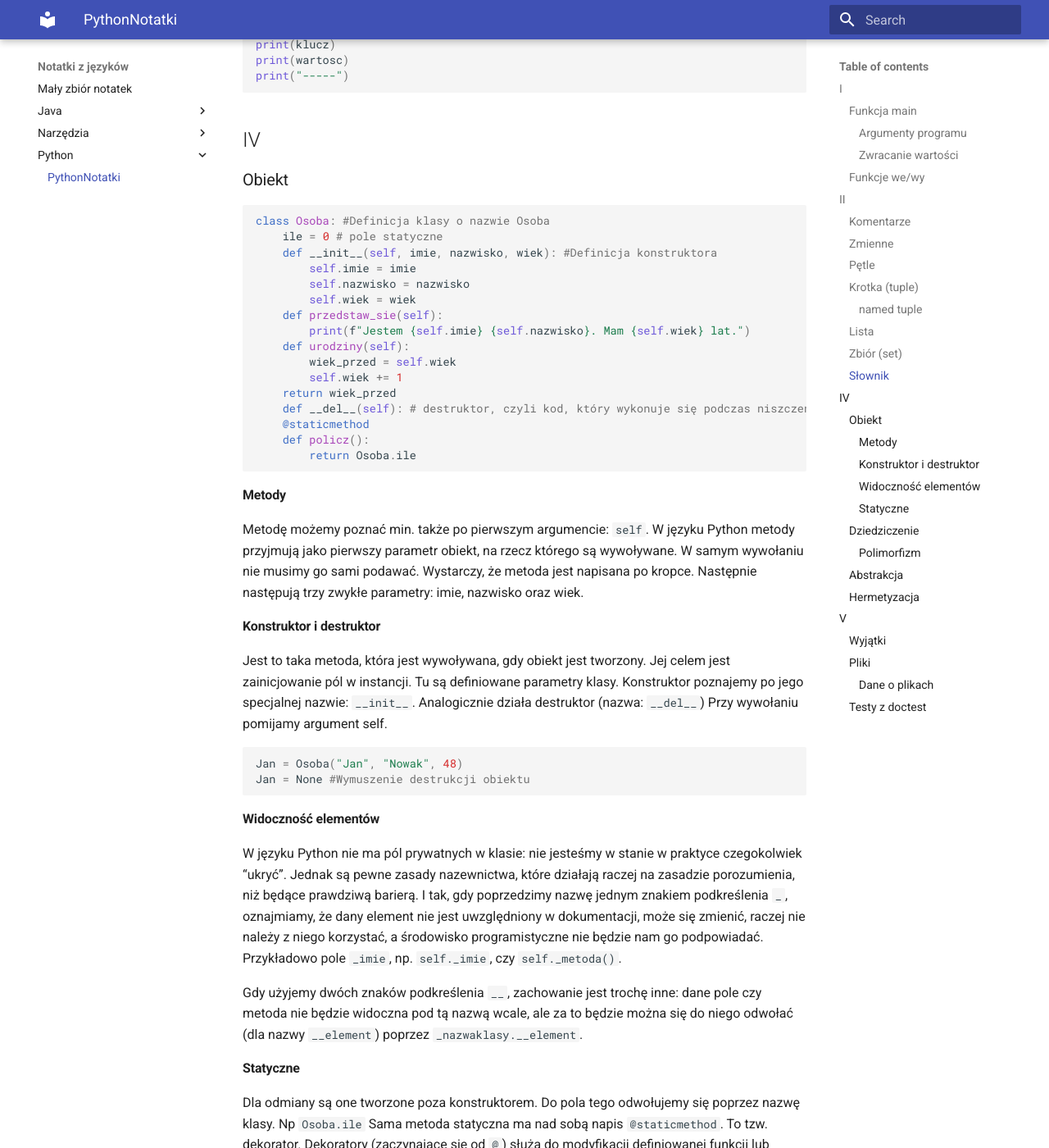
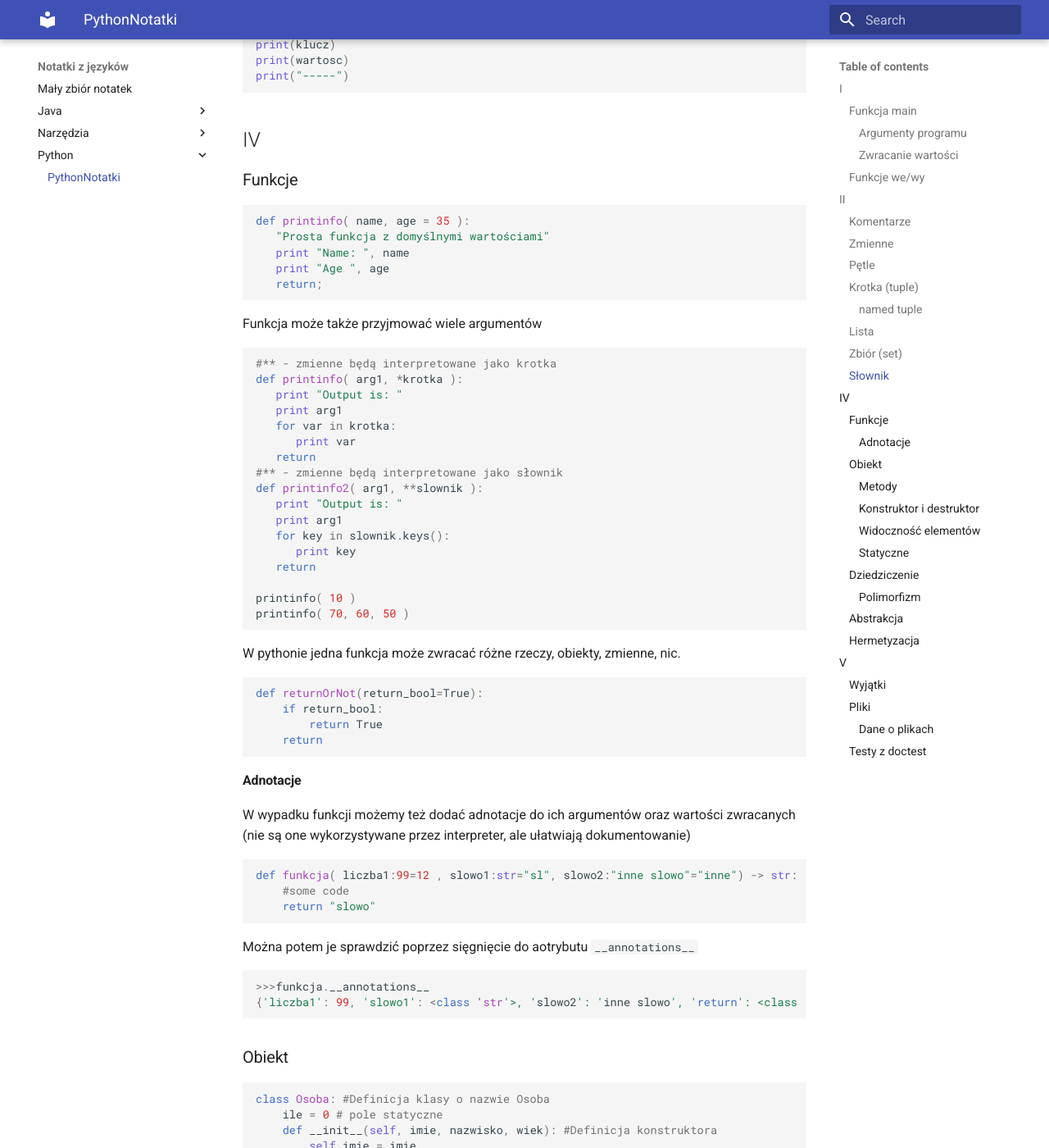
Before and after one commit to pktiuk/notatki_z_jezykow, an MkDocs documentation site: the page built from docs/Python/PythonNotatki.md, in a window 1280 px wide and 1400 px high, scrolled down 8154 px. Shown: the whole window at 82% size. Built offline with MkDocs 1.6.1 and Material for MkDocs 9.7.7, drawn with Linux system fonts in a browser that asks for light colours.

Commit message:
Dodae informacje o funkcjach

````diff
--- a/docs/Python/PythonNotatki.md
+++ b/docs/Python/PythonNotatki.md
@@ -340,6 +340,59 @@ print(wartosc)
 print("-----")
 ```
 ## IV
+### Funkcje
+```python
+def printinfo( name, age = 35 ):
+   "Prosta funkcja z domyślnymi wartościami"
+   print "Name: ", name
+   print "Age ", age
+   return;
+```
+Funkcja może także przyjmować wiele argumentów
+```python
+#** - zmienne będą interpretowane jako krotka
+def printinfo( arg1, *krotka ):
+   print "Output is: "
+   print arg1
+   for var in krotka:
+      print var
+   return
+#** - zmienne będą interpretowane jako słownik
+def printinfo2( arg1, **slownik ):
+   print "Output is: "
+   print arg1
+   for key in slownik.keys():
+      print key
+   return
+
+printinfo( 10 )
+printinfo( 70, 60, 50 )
+```
+
+W pythonie jedna funkcja może zwracać różne rzeczy, obiekty, zmienne, nic.
+```python
+def returnOrNot(return_bool=True):
+    if return_bool:
+        return True
+    return
+
+```
+#### Adnotacje
+W wypadku funkcji możemy też dodać adnotacje do ich argumentów oraz wartości zwracanych (nie są one wykorzystywane przez interpreter, ale ułatwiają dokumentowanie)
+
+```python
+def funkcja( liczba1:99=12 , slowo1:str="sl", slowo2:"inne slowo"="inne") -> str:
+    #some code
+    return "slowo"
+
+```
+Można potem je sprawdzić poprzez sięgnięcie do aotrybutu `__annotations__`
+```python
+>>>funkcja.__annotations__
+{'liczba1': 99, 'slowo1': <class 'str'>, 'slowo2': 'inne slowo', 'return': <class 'str'>}
+```
+
+
 ### Obiekt
 ```python
 class Osoba: #Definicja klasy o nazwie Osoba
````
